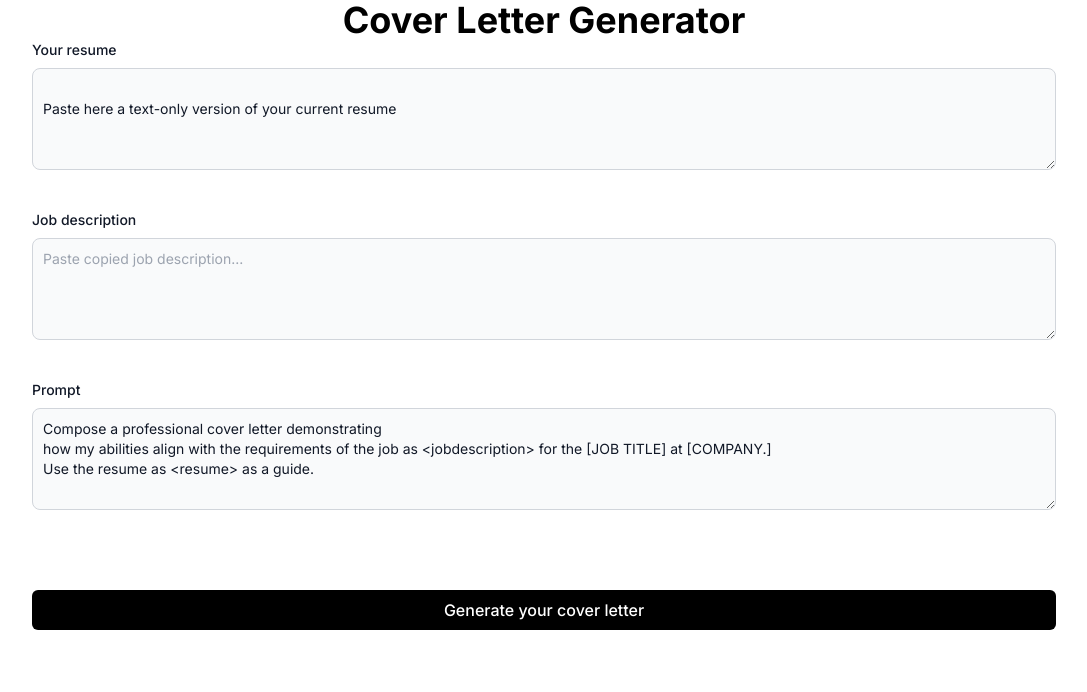
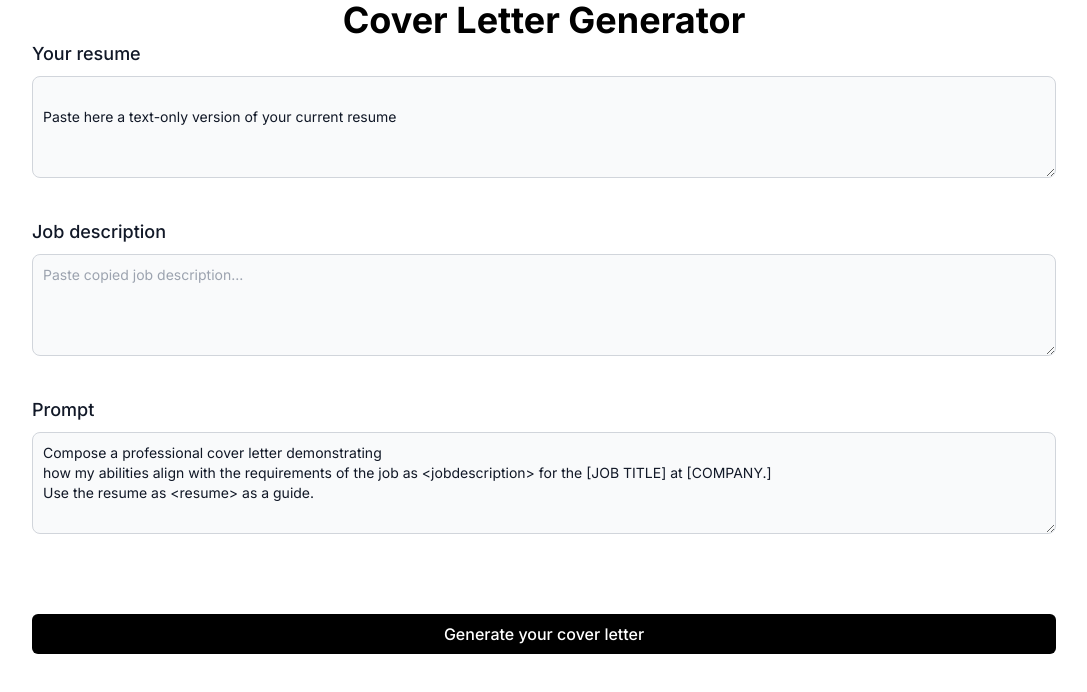
Before and after one commit to renato1010/chatgpt-completions-nextjs13, a Next.js app: page /cover-letter in a window 1280 px wide. Shown: the top 692 px of the page, without its empty margins (96-1183 px from the left). Built offline with nearby package versions, Linux system fonts and the light colour scheme.

Commit message:
show text in dark mode

```diff
--- a/src/app/cover-letter/cover-letter-client.tsx
+++ b/src/app/cover-letter/cover-letter-client.tsx
@@ -48,7 +48,7 @@
     <>
       <label
         htmlFor="resume"
-        className="block mb-2 text-sm font-medium text-gray-900 dark:text-white self-start"
+        className="block mb-2 text-lg font-medium text-gray-900 self-start"
       >
         Your resume
       </label>
@@ -65,7 +65,7 @@
 
       <label
         htmlFor="jobDescription"
-        className="block mb-2 text-sm font-medium text-gray-900 dark:text-white self-start"
+        className="block mb-2 text-lg font-medium text-gray-900 self-start"
       >
         Job description
       </label>
@@ -80,7 +80,7 @@
 
       <label
         htmlFor="prompt"
-        className="block mb-2 text-sm font-medium text-gray-900 dark:text-white self-start"
+        className="block mb-2 text-lg font-medium text-gray-900 self-start"
       >
         Prompt
       </label>
```
